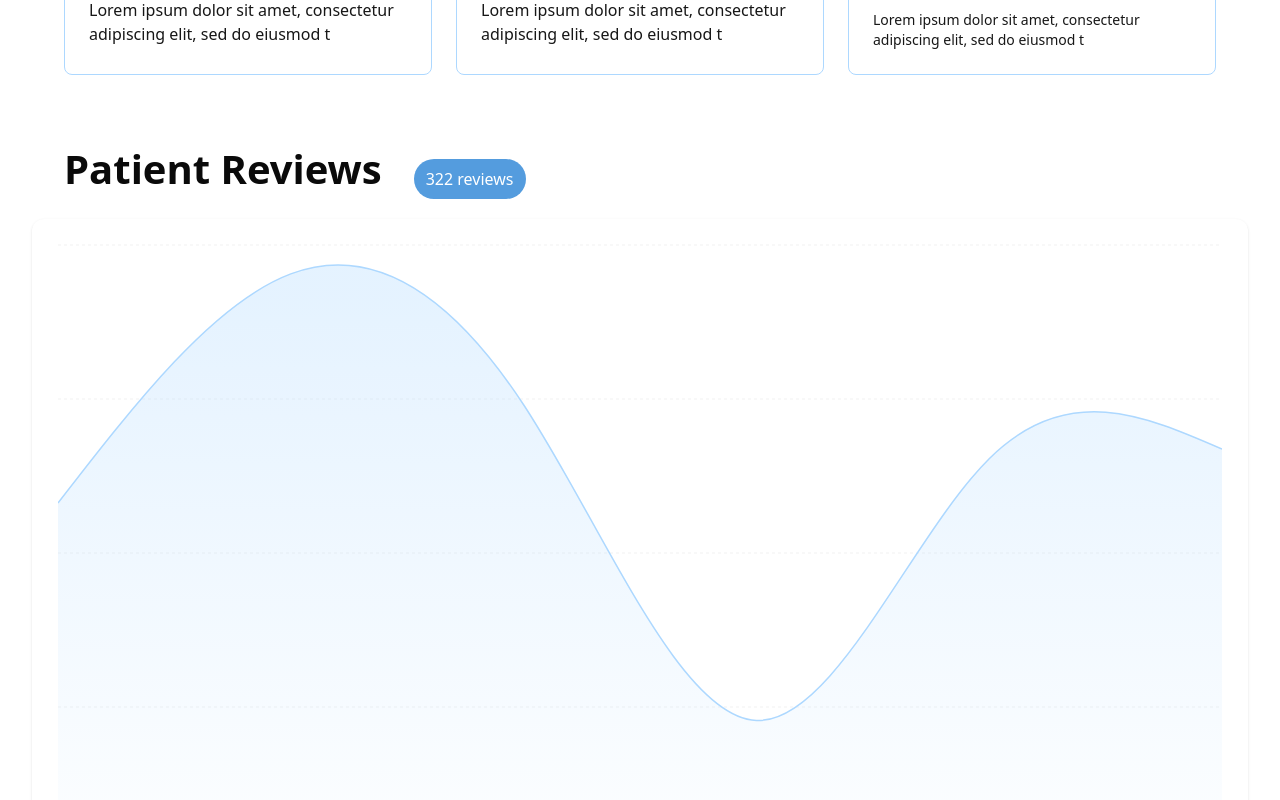
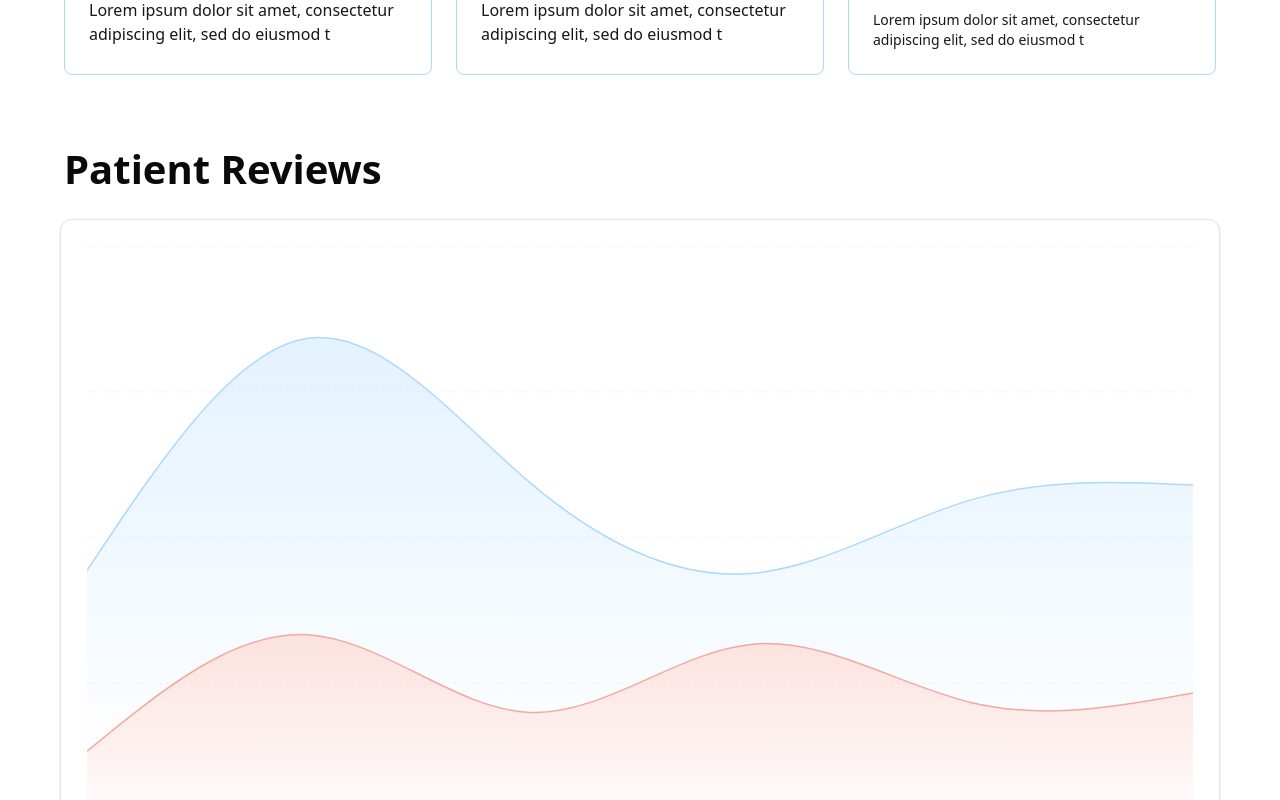
Before and after one commit to harisui/drm-frontend, a Next.js app: page /fullreport in a window 1280 px wide. Shown: the part 540-1340 px from the top of the page. Built offline with nearby package versions, Linux system fonts and the light colour scheme.

Commit message:
fix chart design

```diff
--- a/src/app/fullreport/_components/patient-reviews.tsx
+++ b/src/app/fullreport/_components/patient-reviews.tsx
@@ -35,11 +35,8 @@ const chartConfig = {
 export function PatientReviews() {
     return (
         <main>
-            <div className="flex items-center">
-                <h2 className="reports_heading px-8">Patient Reviews</h2>
-                <span className="bg-[#549CDE] text-white px-3 py-2 rounded-full">322 reviews</span>
-            </div>
-            <Card className="border-0 shadow-0">
+            <h2 className="reports_heading px-8">Patient Reviews</h2>
+            <Card className="mx-7">
                 <CardContent className="p-4">
                     <ChartContainer config={chartConfig}>
                         <AreaChart
@@ -95,7 +92,7 @@ export function PatientReviews() {
                                 </linearGradient>
                             </defs>
                             <Area
-                                dataKey="mobil  e"
+                                dataKey="mobile"
                                 type="natural"
                                 fill="url(#fillMobile)"
                                 fillOpacity={0.4}
```
